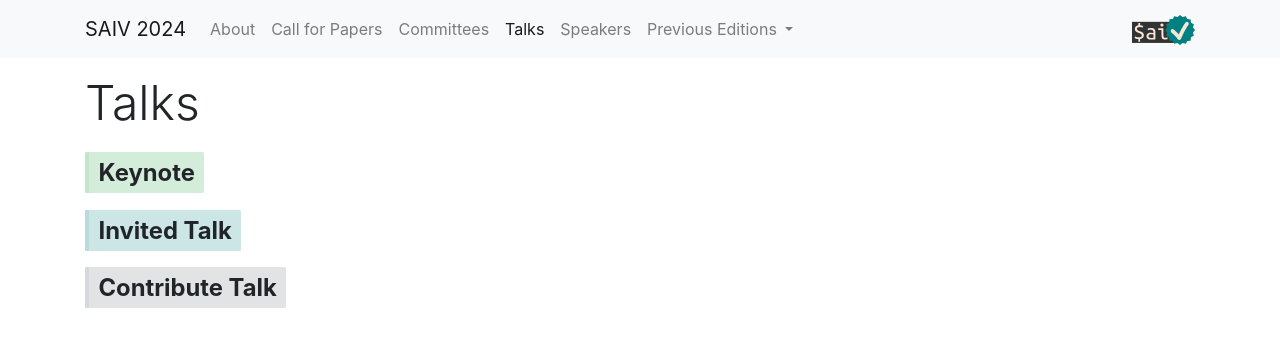
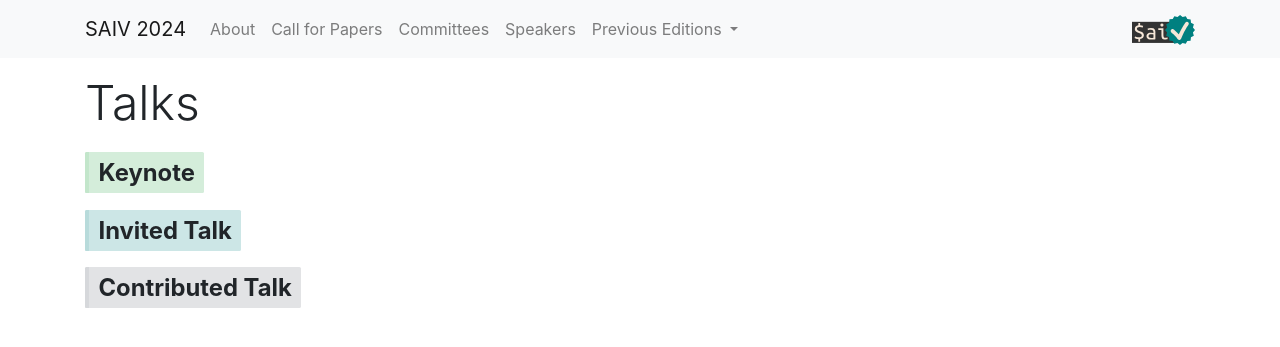
Before and after one commit to SAIV-conference/2025, a Jekyll site: the page built from talks/index.md, in a window 1280 px wide. Shown: the top 347 px of the page. Built offline with Jekyll 4.4.1, drawn with Linux system fonts in a browser that asks for light colours.

Commit message:
Update _config.yml

```diff
--- a/_config.yml
+++ b/_config.yml
@@ -78,8 +78,8 @@ conference:
         relative_url: /committees/
       #- name: Program
         #relative_url: /program/
-      - name: Talks
-        relative_url: /talks/
+      #- name: Talks
+        #relative_url: /talks/
       - name: Speakers
         relative_url: /speakers/
       #- name: Location
@@ -165,7 +165,7 @@ conference:
         color: success
       - name: Invited Talk
         color: primary
-      - name: Contribute Talk
+      - name: Contributed Talk
         color: secondary
     ## Hide icons on talk overview page
     hide_icons: false
```
